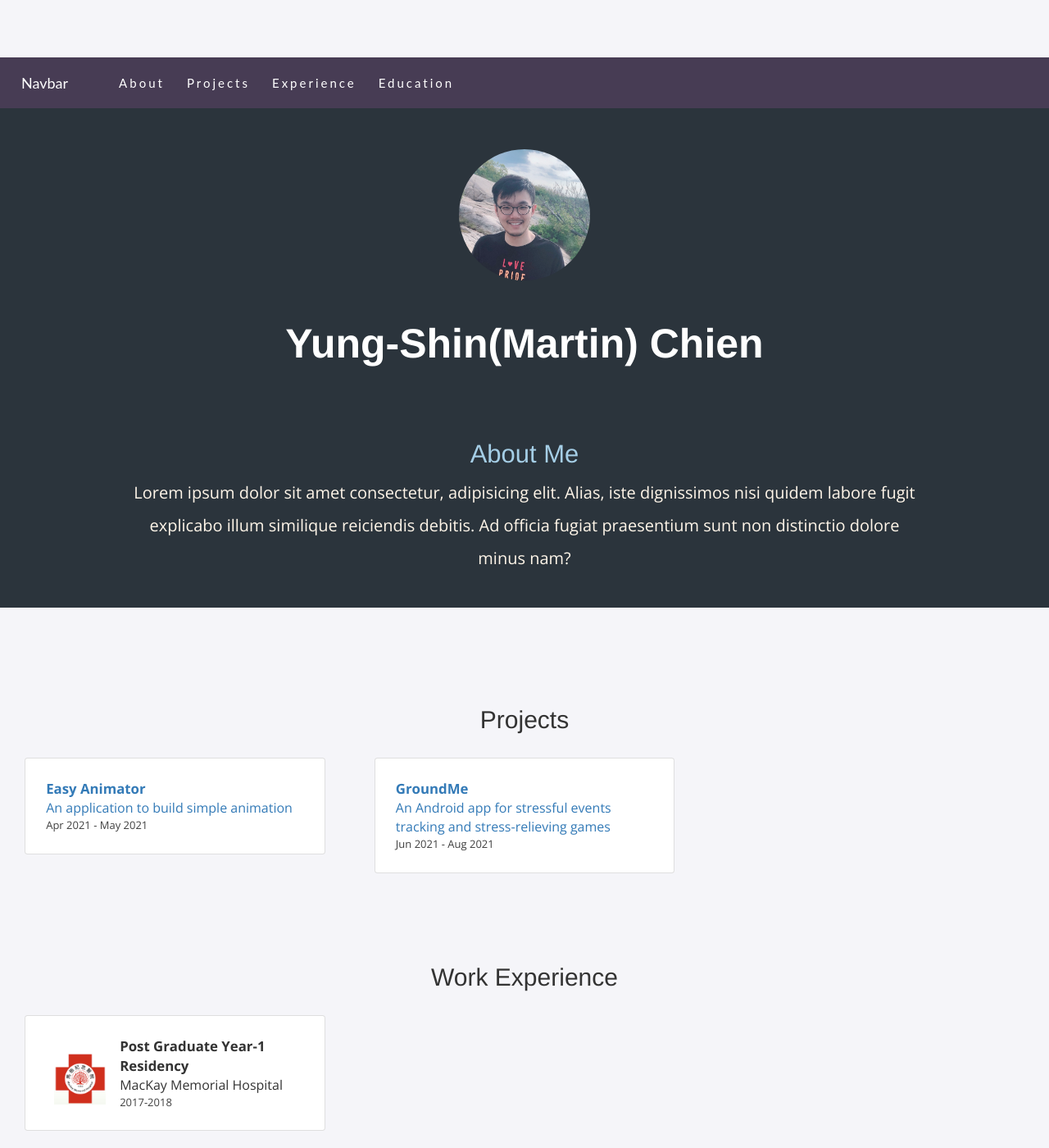
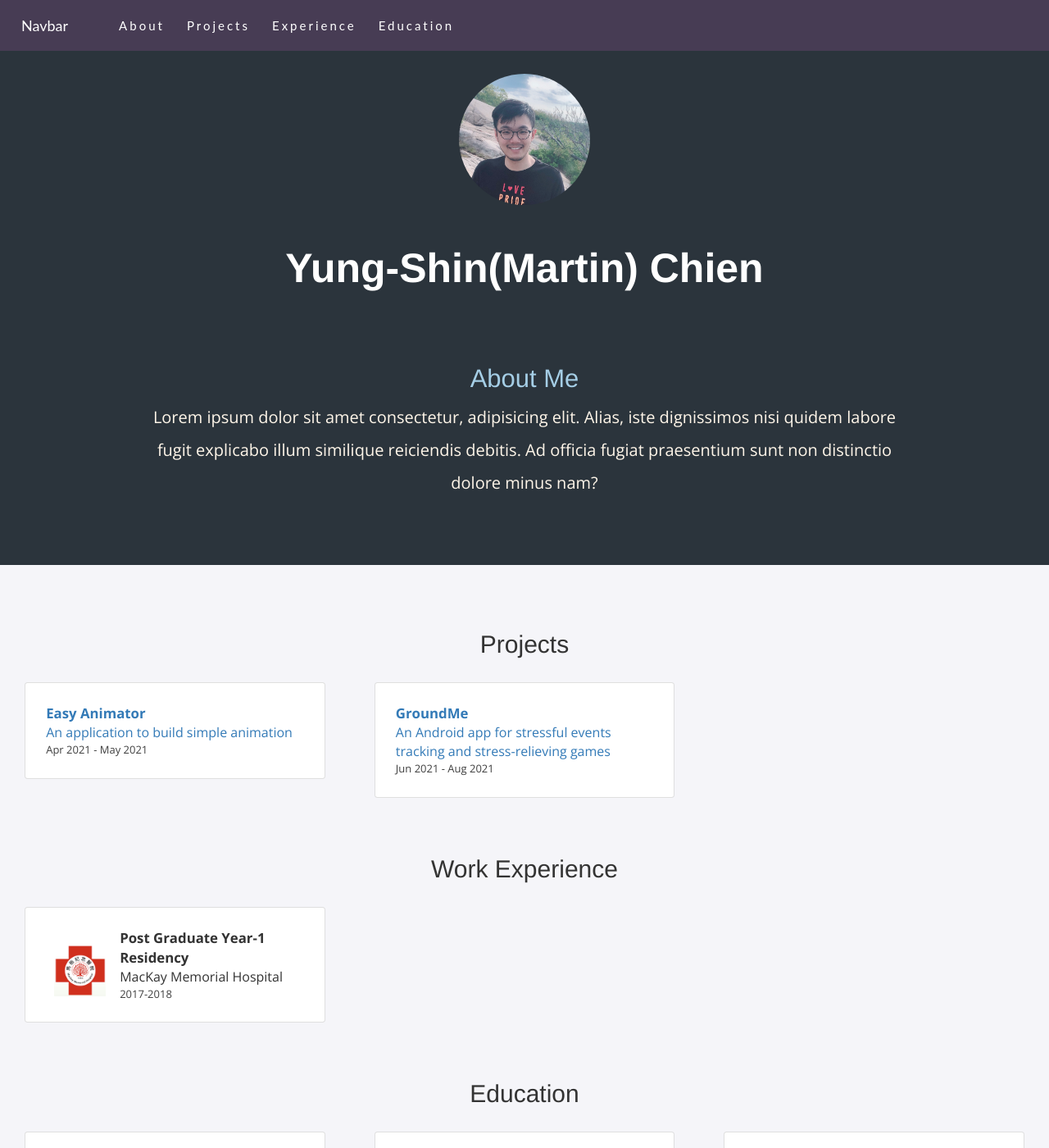
Before and after one commit to mchall92/mchall92.github.io, a Jekyll site: the page built from index.html, in a window 1280 px wide and 1400 px high. Shown: the whole window at 82% size. Built offline with Jekyll 4.4.1, drawn with Linux system fonts in a browser that asks for light colours; nearby versions of some CDN libraries.

Commit message:
edited layout

```diff
--- a/_sass/all.scss
+++ b/_sass/all.scss
@@ -93,7 +93,3 @@ a {
 html {
   scroll-behavior: smooth;
 }
-
-body {
-  padding-top: 70px;
-}
--- a/_sass/navbar.scss
+++ b/_sass/navbar.scss
@@ -5,6 +5,7 @@ html {
 .navbar.navbar-expand-md {
     background: #473c54;
     font-family: Lato, sans-serif;
+    position: fixed !important;
     margin-bottom: 0% !important;
     border-radius: 0% !important;
   }
--- a/_sass/page.scss
+++ b/_sass/page.scss
@@ -3,7 +3,7 @@ p, h1, h2, h3, h4, h5, h6, button {
 }
 
 h2 {
-    padding-top: 70px;
+    padding-top: 30px;
     font-size: large;
 }
 
--- a/_sass/profile.scss
+++ b/_sass/profile.scss
@@ -2,7 +2,7 @@
     background-color: #2b343c !important;
     text-align: center;
     min-height: 470px;
-    padding: 30px;
+    padding: 70px;
     margin-bottom: 50px;
     h1 {
         font-size: 50px;
```
